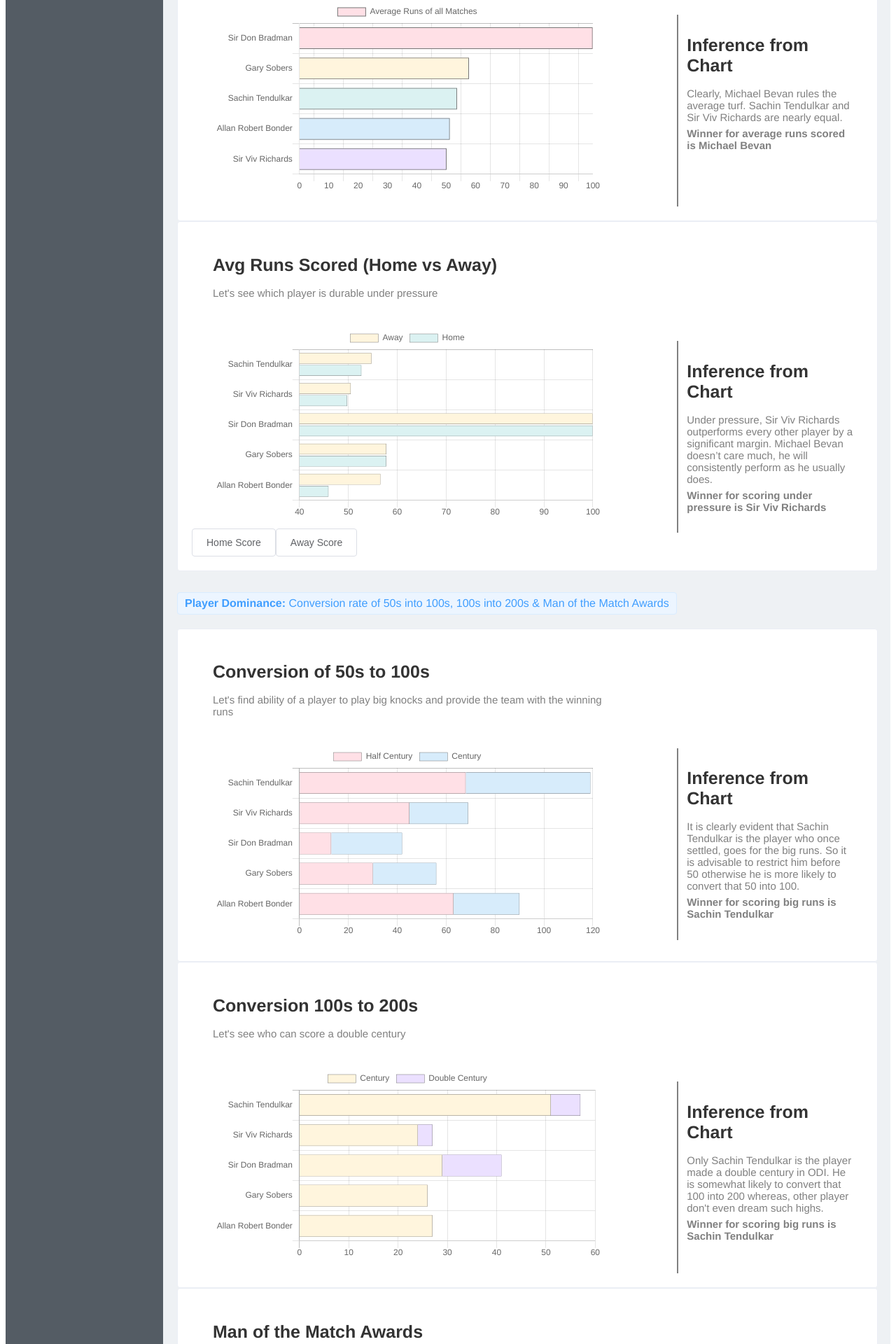
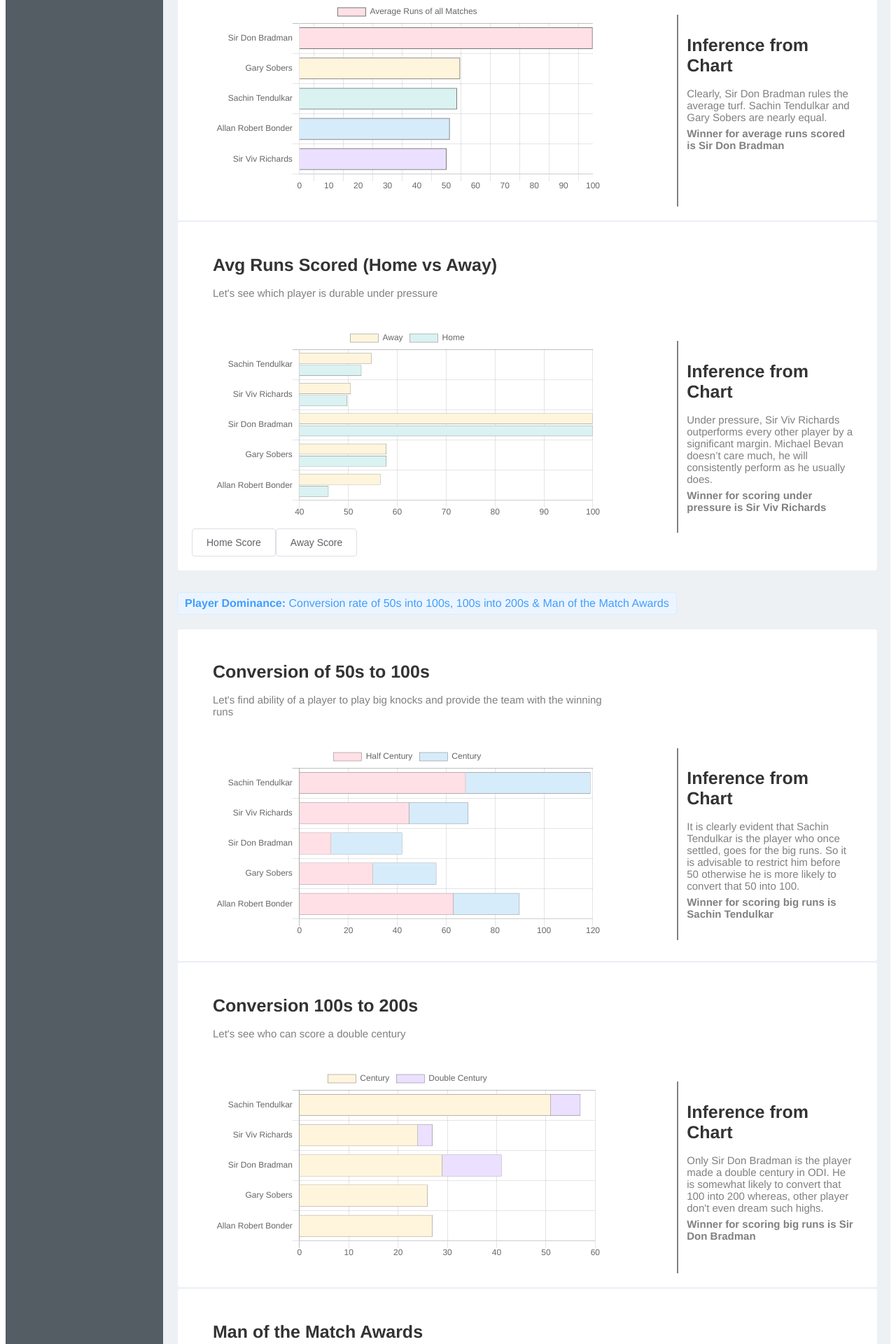
Before and after one commit to tapthoughts/worlds-greatest-cricketer, a Vue app: page /battingTest in a window 1280 px wide. Shown: the part 300-2220 px from the top of the page at 70% size. Built offline with nearby package versions, Linux system fonts and the light colour scheme.

Commit message:
home vs away test

```diff
--- a/json/locationbattingTest.json
+++ b/json/locationbattingTest.json
@@ -200,7 +200,7 @@
                 "fifties": 30,
                 "fours": "-",
                 "sixes": "-",
-                "avg": 57.78,
+                "avg": 54.78,
                 "strike_rate": "-",
                 "Ct": 32,
                 "St": 0
--- a/src/views/BattingTest.vue
+++ b/src/views/BattingTest.vue
@@ -11,8 +11,8 @@
             :parentStyle="chartContainerStyle"
             />
             <Inference
-            inference="Clearly, Michael Bevan rules the average turf. Sachin Tendulkar and Sir Viv Richards are nearly equal."
-            winner="Michael Bevan"
+            inference="Clearly, Sir Don Bradman rules the average turf. Sachin Tendulkar and Gary Sobers are nearly equal."
+            winner="Sir Don Bradman"
             titleText="average runs scored"
             />
         </div>
@@ -78,8 +78,8 @@
             :parentStyle="chartContainerStyle"
             />
             <Inference
-            inference="Only Sachin Tendulkar is the player made a double century in ODI. He is somewhat likely to convert that 100 into 200 whereas, other player don't even dream such highs."
-            winner="Sachin Tendulkar"
+            inference="Only Sir Don Bradman is the player made a double century in ODI. He is somewhat likely to convert that 100 into 200 whereas, other player don't even dream such highs."
+            winner="Sir Don Bradman"
             titleText="scoring big runs"
             />
         </div>
```
